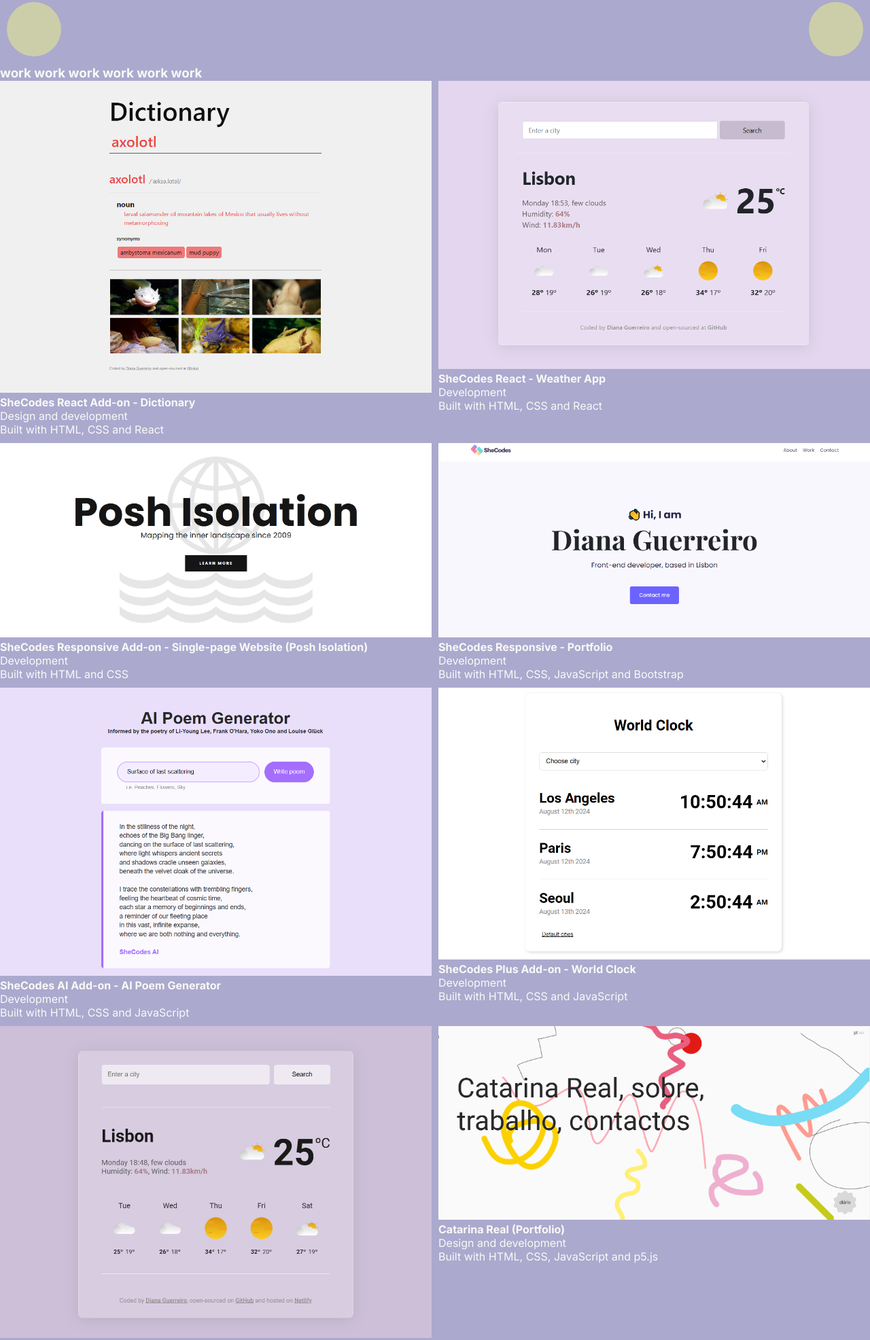
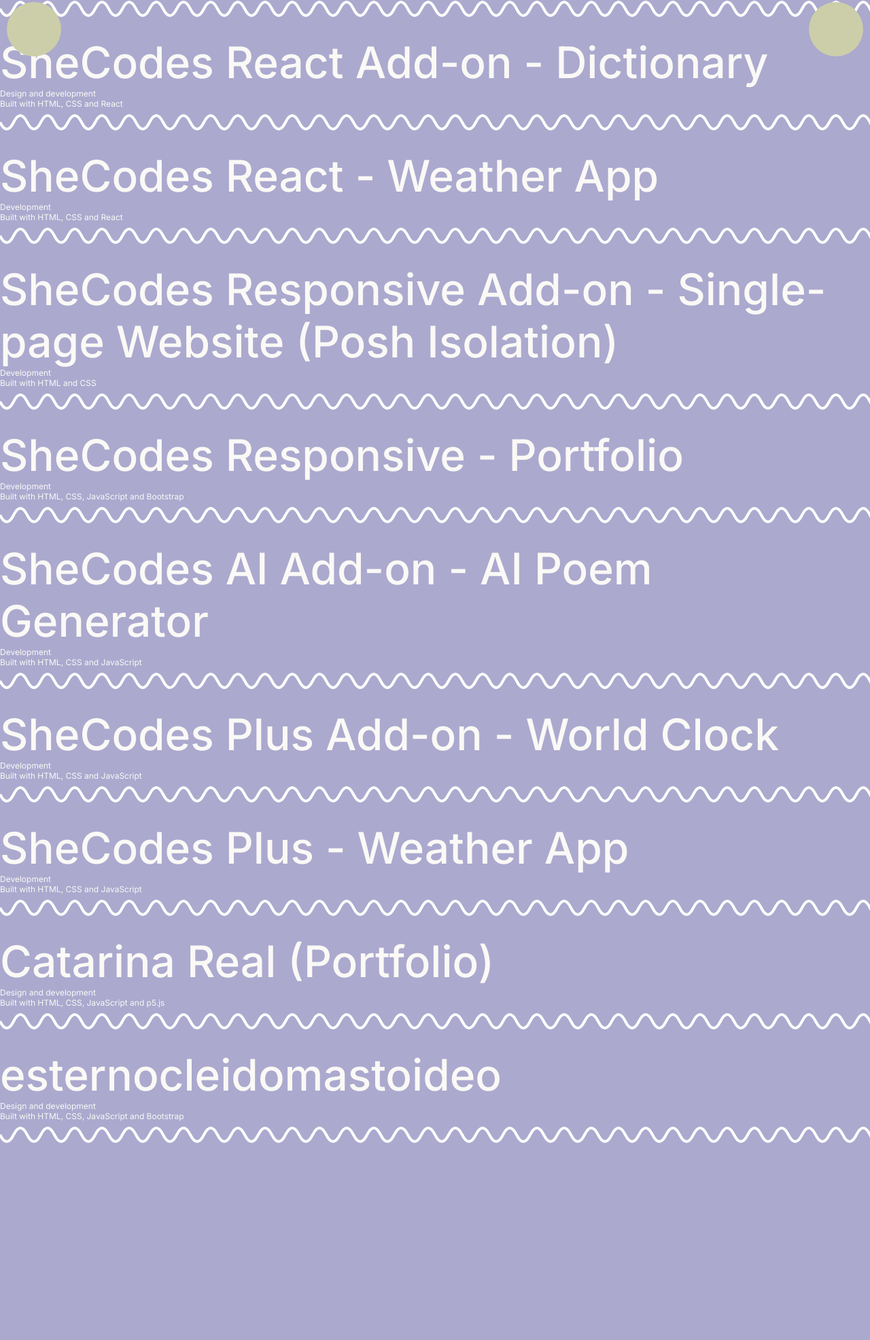
Before and after one commit to wwwavvves/www_portfolio, a plain HTML site: page work.html in a window 1280 px wide. Shown: the part 7-1979 px from the top of the page at 68% size. After the commit the page ends 1717 px from the top, so only its background shows below. Drawn offline with Linux system fonts and the light colour scheme.

Commit message:
Updated about and work sections

```diff
--- a/styles.css
+++ b/styles.css
@@ -50,9 +50,55 @@
 }
 
 header {
+  position: fixed;
+  top: 0;
+  left: 0;
+  right: 0;
   display: flex;
   justify-content: space-between;
+  z-index: 10;
 }
+
+.about-section {
+  min-height: 100vh;
+}
+
+.about-bio {
+  background-color: var(--off-white);
+  color: var(--off-black);
+  min-height: 100vh;
+  position: sticky;
+  top: 0;
+  font-size: 40px;
+}
+
+.tables {
+  height: 100%;
+  background-color: var(--primary-color);
+  position: sticky;
+  top: 0;
+}
+
+.temp-work{
+  a {
+    font-size: 64px;
+    text-decoration: none;
+    color: var(--off-white);
+    font-weight: 500;
+  }
+
+  p {
+    font-size: 12px;
+  }
+}
+
+.wavy-line-container {
+  width: 100%;
+  height: 40px; /* Adjust the height as needed */
+  overflow: hidden;
+  margin-bottom: 20px; /* Optional: To add some spacing between wavy lines */
+}
+
 
 .logo {
   margin: 10px;
@@ -110,8 +156,6 @@
   font-size: 80px;
   text-decoration: none;
   color: var(--off-white);
-
-
 }
 
 .nav-link:hover,
@@ -206,4 +250,11 @@
   .contact-link {
     font-size: 46px;
   }
+  .about-bio {
+    font-size: 30px;
+  }
+  .temp-title a {
+    font-size: 20px;
+    font-weight: bold;
+  }
 }
--- /dev/null
+++ b/wave.js
@@ -0,0 +1,50 @@
+function createWavyLine(container) {
+  const containerWidth = container.clientWidth;
+
+  // Adjust the wave frequency and amplitude
+  const waveFrequency = 20; // The number of waves
+  const waveAmplitude = 20; // The height of the wave
+
+  // Create SVG element
+  const svg = document.createElementNS("http://www.w3.org/2000/svg", "svg");
+  svg.setAttribute("width", containerWidth);
+  svg.setAttribute("height", "100px"); // Adjust the height as needed
+
+  // Create path element
+  const path = document.createElementNS("http://www.w3.org/2000/svg", "path");
+  path.setAttribute("fill", "transparent");
+  path.setAttribute("stroke", "white");
+  path.setAttribute("stroke-width", "4");
+
+  // Create the wave path
+  let d = `M0,${waveAmplitude}`;
+  let direction = 1; // Start going down
+
+  for (let i = 0; i <= containerWidth; i += waveFrequency) {
+    d += ` Q${i + waveFrequency / 2},${
+      waveAmplitude + waveAmplitude * direction
+    } ${i + waveFrequency},${waveAmplitude}`;
+    direction *= -1; // Alternate the direction
+  }
+
+  path.setAttribute("d", d);
+
+  // Append path to SVG
+  svg.appendChild(path);
+
+  // Clear any previous SVG and append the new one to the container
+  container.innerHTML = "";
+  container.appendChild(svg);
+}
+
+// Call the function on page load for all elements with the class 'wavy-line-container'
+window.onload = function () {
+  const containers = document.querySelectorAll(".wavy-line-container");
+  containers.forEach(createWavyLine);
+};
+
+// Optional: Recreate the wavy lines on window resize to ensure they always fit the container
+window.onresize = function () {
+  const containers = document.querySelectorAll(".wavy-line-container");
+  containers.forEach(createWavyLine);
+};
--- a/work.html
+++ b/work.html
@@ -39,46 +39,34 @@
       </nav>
     </header>
     <main>
-      <h3>work work work work work work</h3>
-      <div class="work-grid">
-        <div>
-          <img
-            src="./images/projects/shecodes_dictionary.png"
-            alt=""
-            class="project-image"
-          />
+      <div class="temp-work">
+        <div class="wavy-line-container"></div>
+        <div class="temp-title">
           <a
             href="https://shecodes-react-dictionary-dg.netlify.app"
             target="_blank"
             >SheCodes React Add-on - Dictionary</a
           >
           <p>
-            Design and development <br>
+            Design and development <br />
             Built with HTML, CSS and React
           </p>
         </div>
-        <div>
-          <img
-            src="./images/projects/shecodes_weather_react_v2.png"
-            alt=""
-            class="project-image"
-          />
+        <div class="wavy-line-container"></div>
+        <div class="temp-title">
           <a
             href="https://shecodes-react-weather-app-dg.netlify.app"
             target="_blank"
             >SheCodes React - Weather App</a
           >
           <p>
-            Development <br>
+            Development <br />
             Built with HTML, CSS and React
           </p>
         </div>
         <div>
-          <img
-            src="./images/projects/shecodes_singlepage.png"
-            alt=""
-            class="project-image"
-          />
+        <div class="wavy-line-container"></div>
+        <div class="temp-title">
           <a
             href="https://shecodes-responsive-addon-one-page-dg.netlify.app"
             target="_blank"
@@ -86,117 +74,83 @@
             Isolation)</a
           >
           <p>
-            Development <br>
+            Development <br />
             Built with HTML and CSS
           </p>
         </div>
-        <div>
-          <img
-            src="./images/projects/shecodes_portfolio.png"
-            alt=""
-            class="project-image"
-          />
+        <div class="wavy-line-container"></div>
+        <div class="temp-title">
           <a
             href="https://shecodes-responsive-portfolio-dg.netlify.app"
             target="_blank"
             >SheCodes Responsive - Portfolio</a
           >
           <p>
-            Development <br>
+            Development <br />
             Built with HTML, CSS, JavaScript and Bootstrap
           </p>
         </div>
-        <div>
-          <img
-            src="./images/projects/shecodes_ai_poem.png"
-            alt=""
-            class="project-image"
-          />
+        <div class="wavy-line-container"></div>
+        <div class="temp-title">
           <a
             href="https://shecodes-ai-addon-poem-generator-dg.netlify.app"
             target="_blank"
             >SheCodes AI Add-on - AI Poem Generator</a
           >
           <p>
-            Development <br>
+            Development <br />
             Built with HTML, CSS and JavaScript
           </p>
         </div>
-        <div>
-          <img
-            src="./images/projects/shecodes_world_clock.png"
-            alt=""
-            class="project-image"
-          />
+        <div class="wavy-line-container"></div>
+        <div class="temp-title">
           <a
             href="https://shecodes-plus-addon-world-clock-dg.netlify.app"
             target="_blank"
             >SheCodes Plus Add-on - World Clock</a
           >
           <p>
-            Development <br>
+            Development <br />
             Built with HTML, CSS and JavaScript
           </p>
         </div>
-        <div>
-<img
-            src="./images/projects/shecodes_weather_v1.png"
-            alt=""
-            class="project-image"
-          />
+        <div class="wavy-line-container"></div>
+        <div class="temp-title">
           <a
             href="https://shecodes-plus-weather-app-dg.netlify.app"
             target="_blank"
             >SheCodes Plus - Weather App</a
           >
           <p>
-            Development <br>
+            Development <br />
             Built with HTML, CSS and JavaScript
           </p>
         </div>
-        <div>
-<img
-            src="./images/projects/catarina_real.png"
-            alt=""
-            class="project-image"
-          />
+        <div class="wavy-line-container"></div>
+        <div class="temp-title">
           <a href="https://catarinareal.xyz/" target="_blank"
             >Catarina Real (Portfolio)</a
           >
           <p>
-            Design and development <br>
+            Design and development <br />
             Built with HTML, CSS, JavaScript and p5.js
           </p>
         </div>
-        <div>
-<img
-            src="./images/projects/est.png"
-            alt=""
-            class="project-image"
-          />
+        <div class="wavy-line-container"></div>
+        <div class="temp-title">
           <a href="https://e-s-t.netlify.app" target="_blank"
             >esternocleidomastoideo</a
           >
           <p>
-            Design and development <br>
+            Design and development <br />
             Built with HTML, CSS, JavaScript and Bootstrap
           </p>
         </div>
+        <div class="wavy-line-container"></div>
       </div>
-      <ul>
-        <li></li>
-        <li>
-
-        </li>
-        <li>
-
-        </li>
-        <li>
-
-        </li>
-      </ul>
     </main>
 
     <script src="./hamb-menu.js"></script>
+    <script src="./wave.js"></script>
   </body>
 </html>
```
Also changed, not shown: about.html (+6 -4 lines).
